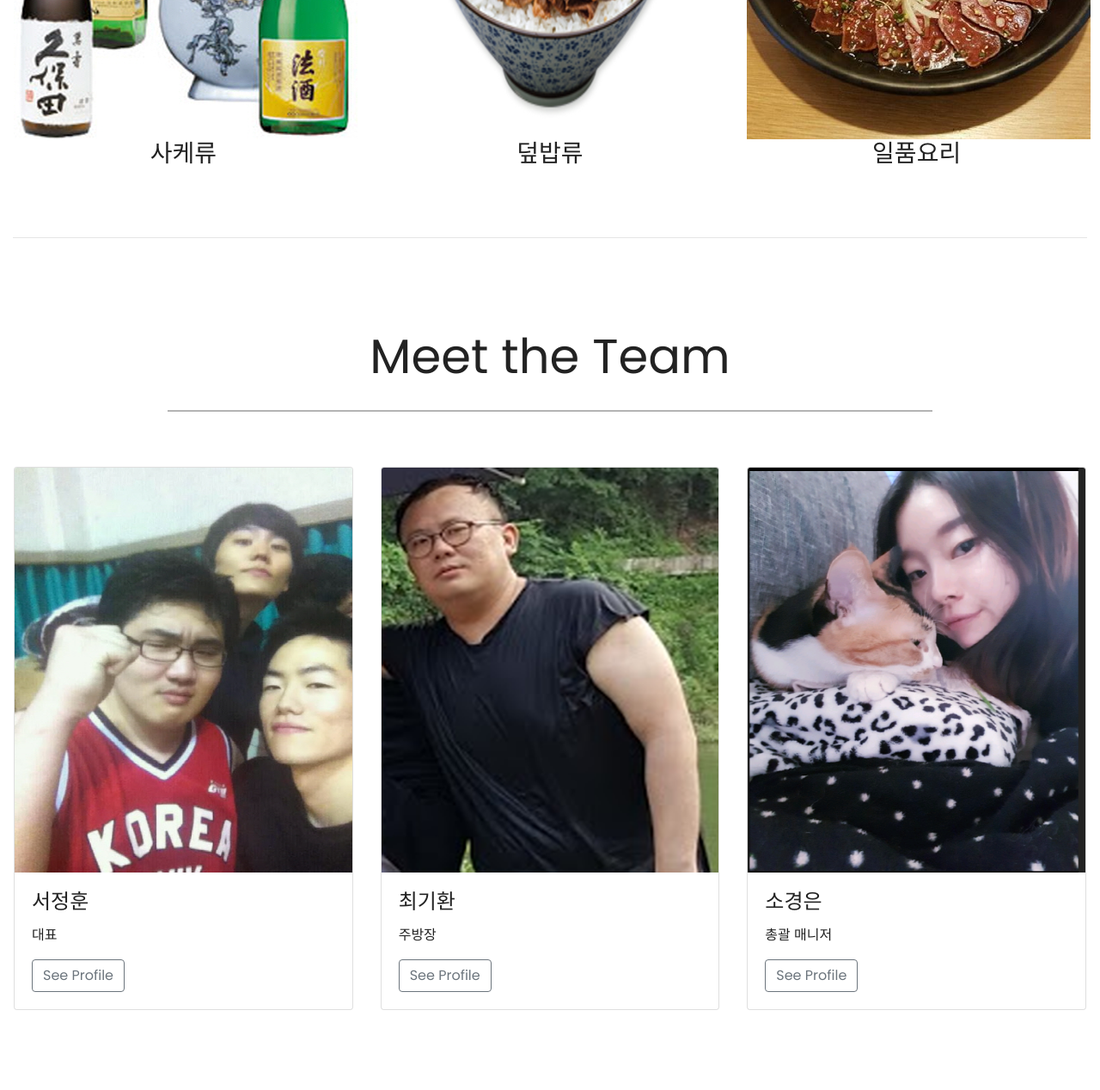
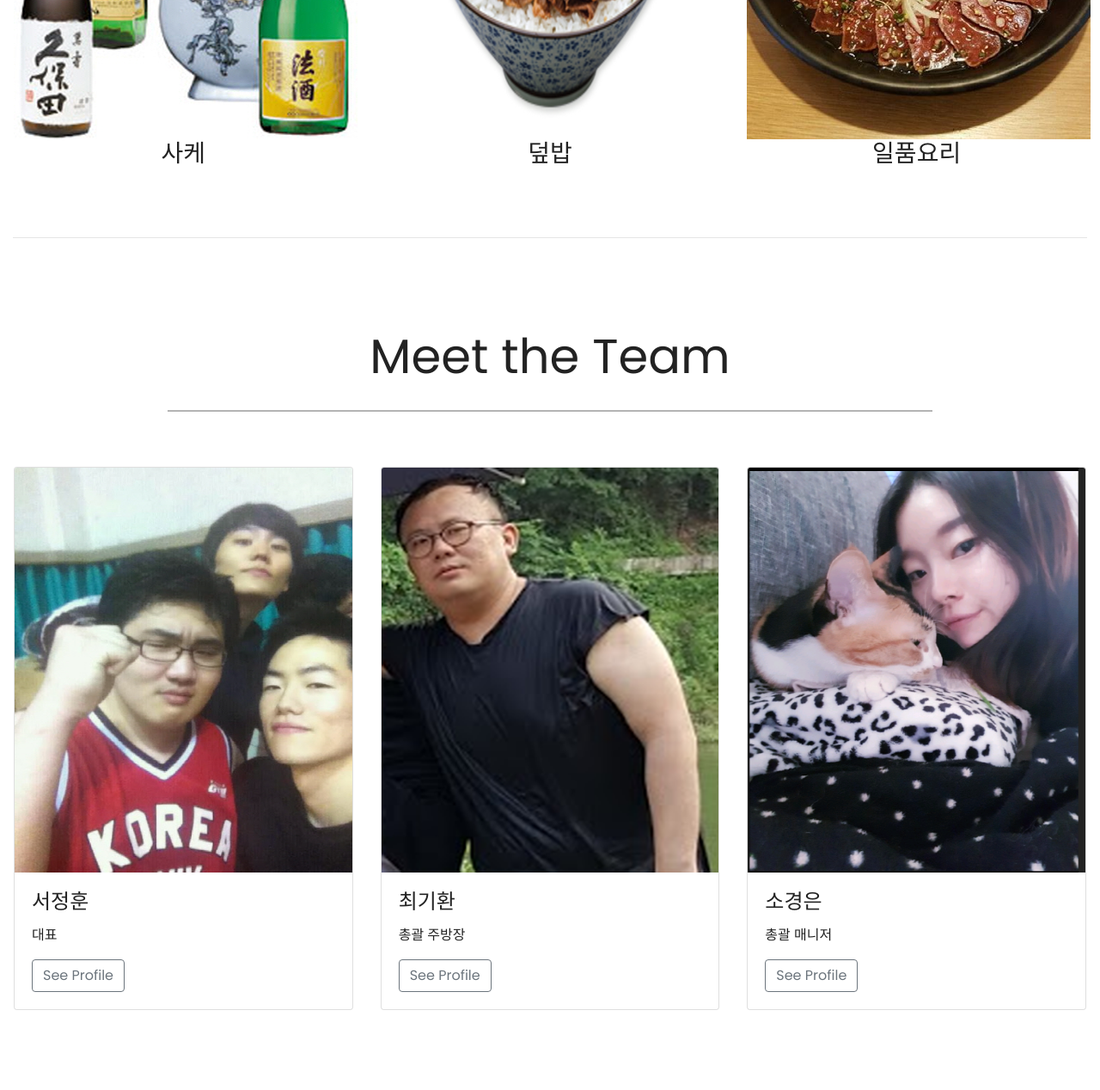
Before and after one commit to MISseojh/DIGB313, a plain HTML site: page FINAL111/INDEX.HTML in a window 1280 px wide. Shown: the part 1419-2687 px from the top of the page at 86% size. Drawn offline with nearby package versions, Linux system fonts and the light colour scheme.

Commit message:
Update INDEX.HTML

```diff
--- a/FINAL111/INDEX.HTML
+++ b/FINAL111/INDEX.HTML
@@ -59,12 +59,12 @@
 <div class="row text-center padding">
     <div class="col-xs-12 col-sm-6 col-md-4">
         <img src="CSS/img/SAKE.jpg">
-        <h3>사케류</h3>
+        <h3>사케</h3>
 
     </div>
      <div class="col-xs-12 col-sm-6 col-md-4">
         <img src="CSS/img/KYUDONG.png">
-        <h3>덮밥류</h3>
+        <h3>덮밥</h3>
 
     </div>
     <div class="col-sm-12 col-md-4">
@@ -105,7 +105,7 @@
             <img class="card-img-top" src="CSS/img/CHOI.PNG">
             <div class="card-body">
                <h4 class="card-title">최기환</h4>
-               <p class="card-text">주방장</p>
+               <p class="card-text">총괄 주방장</p>
                <a href="#" class="btn btn-outline-secondary">See Profile</a>
             </div>
         </div>
```
